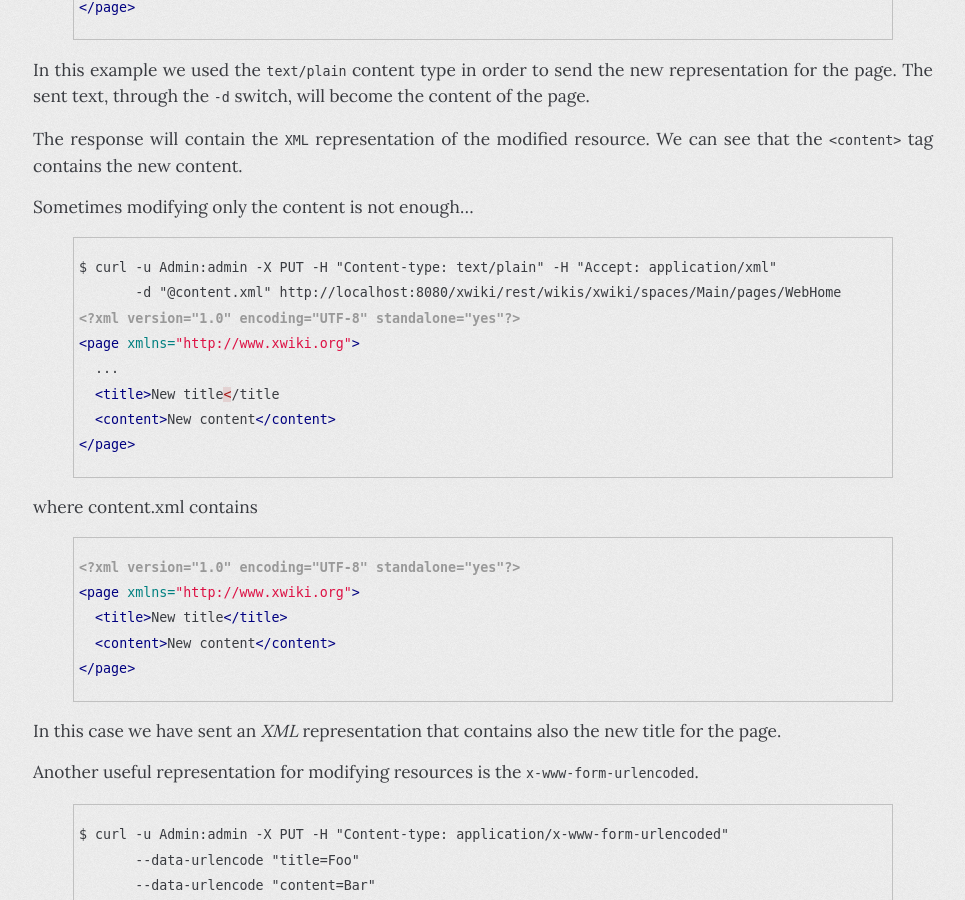
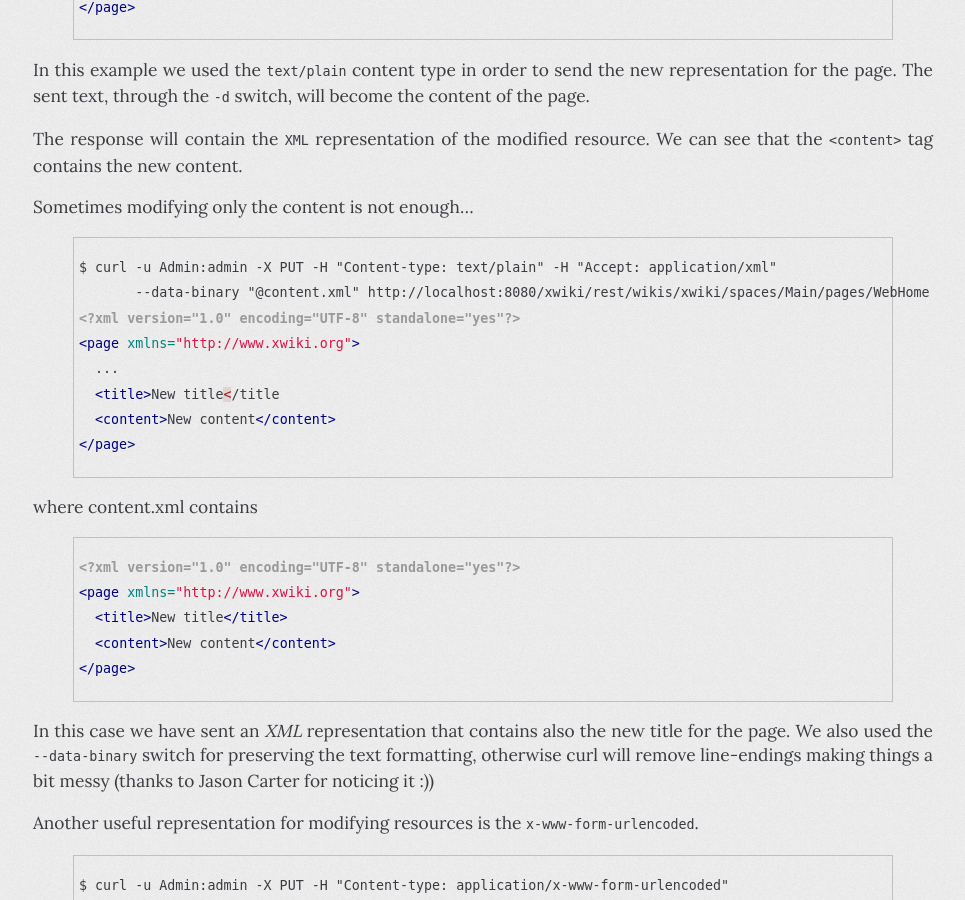
Before and after one commit to fmancinelli/fmancinelli.github.com, a Jekyll site: the page built from _posts/2011-03-07-XWikis_RESTful_API.markdown, in a window 1280 px wide and 900 px high, scrolled down 8044 px. Shown: the whole window, without its empty margins (157-1122 px from the left). Built offline with Jekyll 4.4.1, drawn with Linux system fonts in a browser that asks for light colours; comment, search, counter and statistics services are not loaded.

Commit message:
Updated curl command line in example (thanks to Jason Carter)

```diff
--- a/_posts/2011-03-07-XWikis_RESTful_API.markdown
+++ b/_posts/2011-03-07-XWikis_RESTful_API.markdown
@@ -266,7 +266,7 @@ Sometimes modifying only the content is not enough...
 
 {% highlight xml %}
 $ curl -u Admin:admin -X PUT -H "Content-type: text/plain" -H "Accept: application/xml"
-       -d "@content.xml" http://localhost:8080/xwiki/rest/wikis/xwiki/spaces/Main/pages/WebHome
+       --data-binary "@content.xml" http://localhost:8080/xwiki/rest/wikis/xwiki/spaces/Main/pages/WebHome
 <?xml version="1.0" encoding="UTF-8" standalone="yes"?>
 <page xmlns="http://www.xwiki.org">
   ...
@@ -285,7 +285,7 @@ where content.xml contains
 </page>
 {% endhighlight %}
 
-In this case we have sent an *XML* representation that contains also the new title for the page.
+In this case we have sent an *XML* representation that contains also the new title for the page. We also used the `--data-binary` switch for preserving the text formatting, otherwise curl will remove line-endings making things a bit messy (thanks to Jason Carter for noticing it :))
 
 Another useful representation for modifying resources is the `x-www-form-urlencoded`.
 
```
